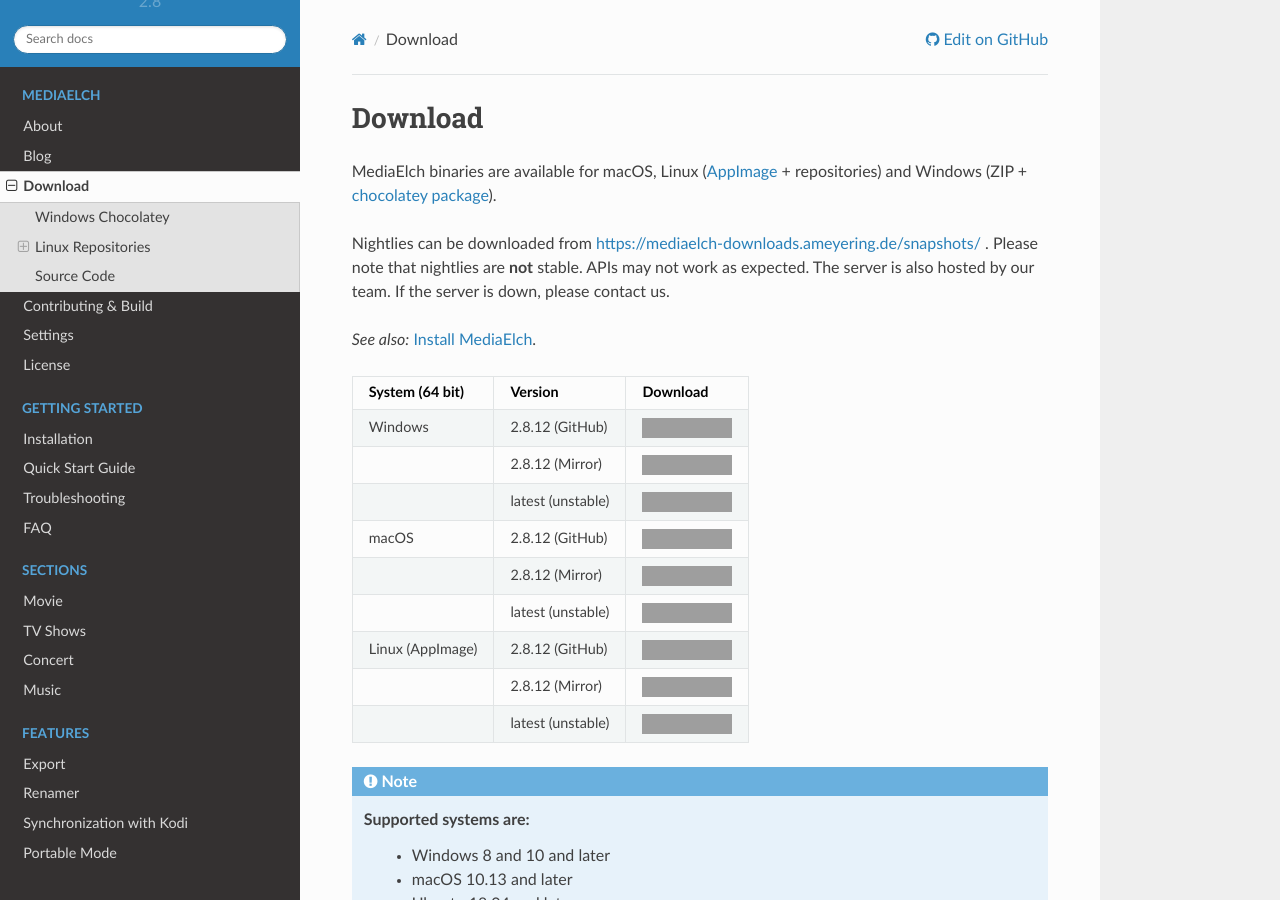
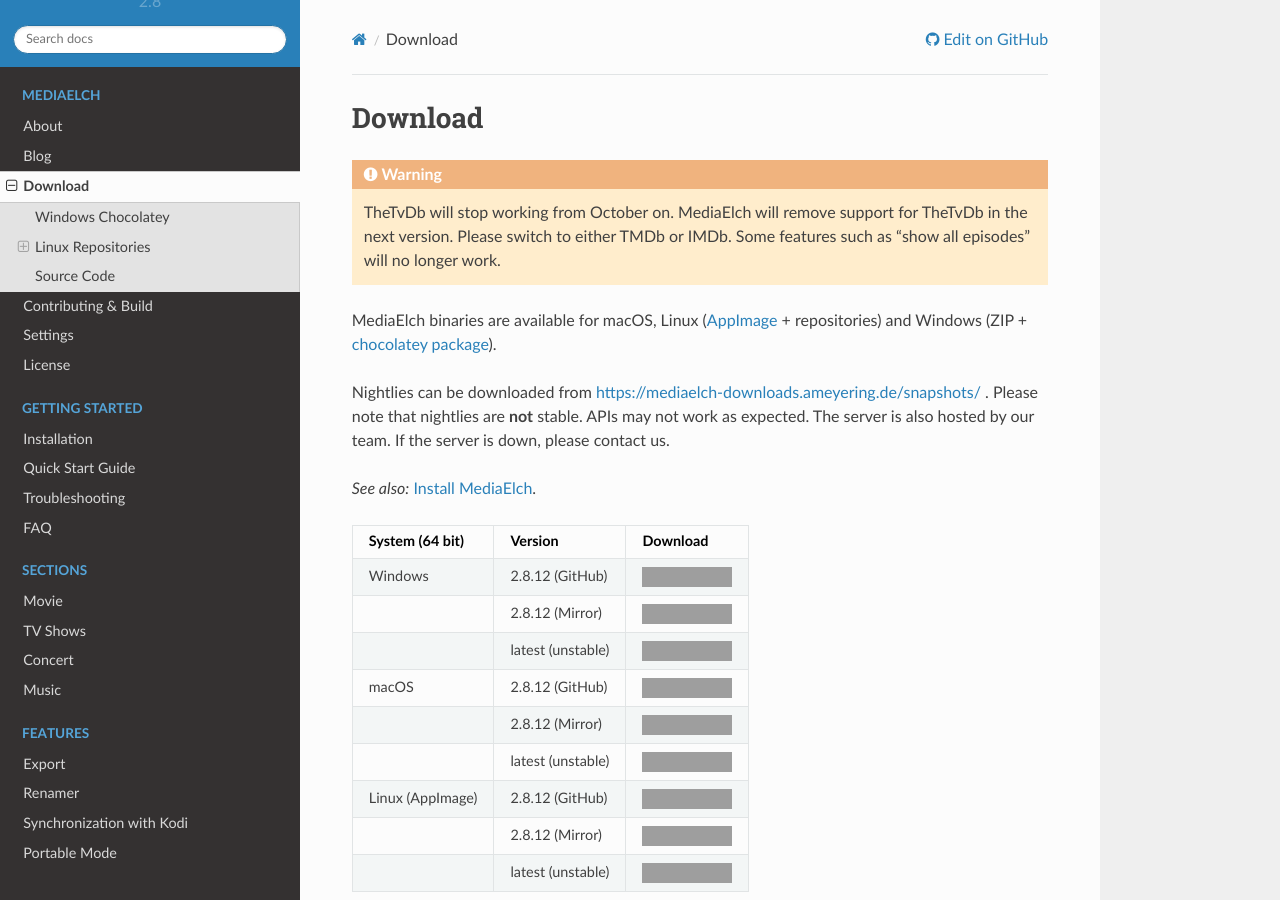
Before and after one commit to mediaelch/mediaelch-doc, a Sphinx documentation site: the page built from docs/source/download.rst, in a window 1280 px wide and 900 px high, cut to the strip 0-900 px from the top of the window. Built offline with Sphinx 7.4.7 and the Read the Docs theme 2.0.0, drawn with Linux system fonts in a browser that asks for light colours; pages that are not in the unit, such as notebooks, are missing from menus; grey boxes are pictures that could not be loaded.

Commit message:
Add note about TheTvDb

```diff
--- a/docs/source/contributing/bug-reports.rst
+++ b/docs/source/contributing/bug-reports.rst
@@ -1,6 +1,11 @@
 ============
 Bug Reports
 ============
+
+.. warning::
+
+   TheTvDb will stop working from October on.  MediaElch will remove support for TheTvDb in the next version.
+   Please switch to either TMDb or IMDb.  Some features such as "show all episodes" will no longer work.
 
 
 You found a bug? What now?
--- a/docs/source/download.rst
+++ b/docs/source/download.rst
@@ -1,6 +1,12 @@
 ========
 Download
 ========
+
+.. warning::
+
+   TheTvDb will stop working from October on.  MediaElch will remove support for TheTvDb in the next version.
+   Please switch to either TMDb or IMDb.  Some features such as "show all episodes" will no longer work.
+
 
 MediaElch binaries are available for macOS, Linux (AppImage_ + repositories) and
 Windows (ZIP + `chocolatey package`_).
```
